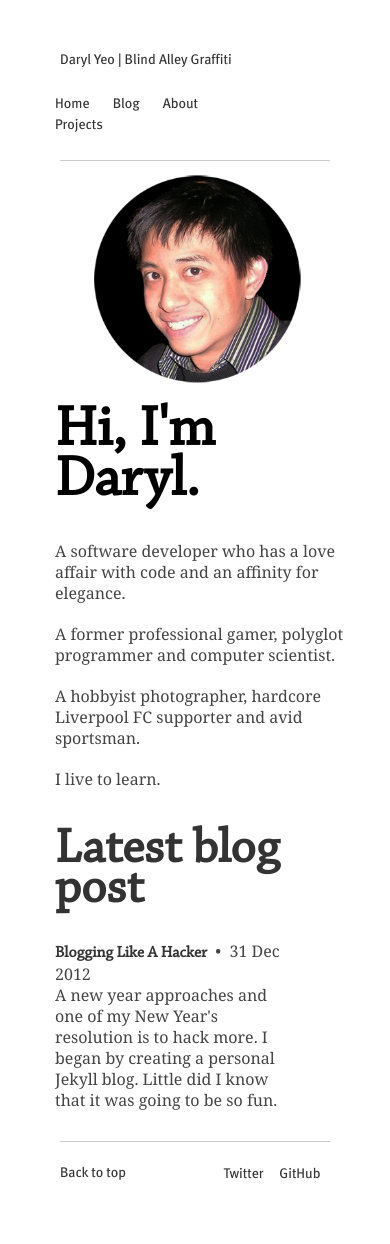
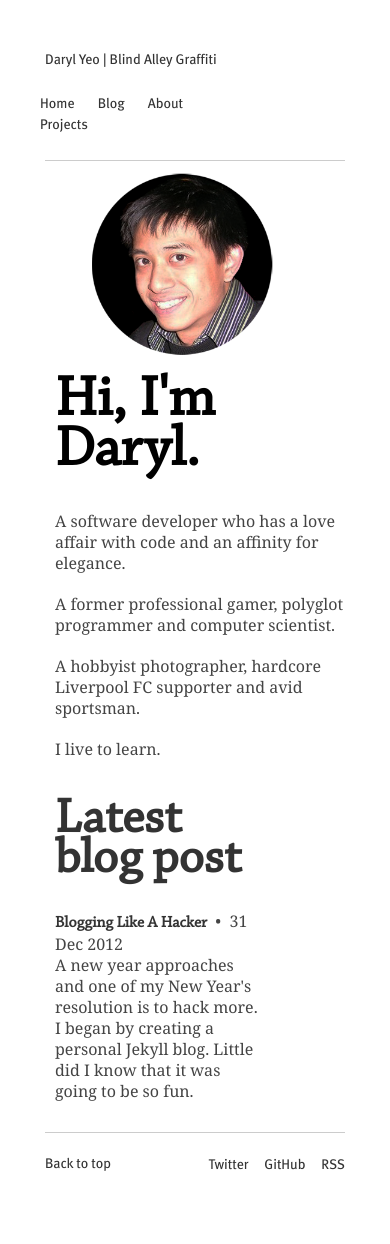
Before and after one commit to aacyun/jianxioy.github.com, a Jekyll site: the page built from index.html, in a window 390 px wide. Built offline with Jekyll 4.4.1, drawn with Linux system fonts in a browser that asks for light colours; Markdown is read by kramdown in place of the engine named in the settings.

Commit message:
Testing phone.

```diff
--- a/static/css/layout.css
+++ b/static/css/layout.css
@@ -227,16 +227,13 @@ a:hover {
 
 	/* Mobile Portrait Size to Mobile Landscape Size (devices and browsers) */
 	@media only screen and (max-width: 479px) {
-		#nav, .footer {
-			width: 90%;
-		}
 		#logo-primary,
 		#nav-primary,
 		#avatar,
 		#latest,
 		.back-to-top,
 		.offsite-links {
-			width: 80%;
+			width: 70%;
 		}
 		#home-avatar {
 			left: 30px;
```
